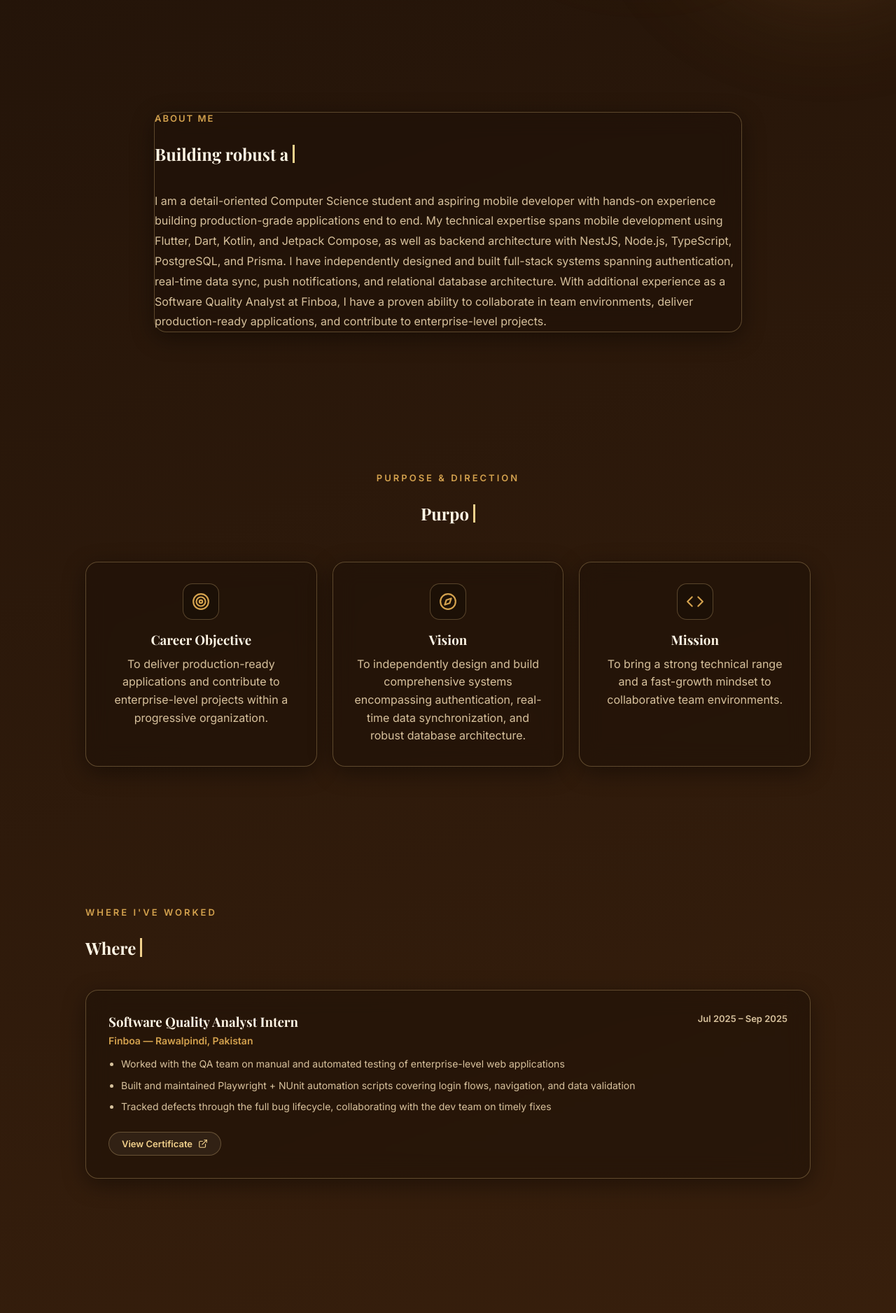
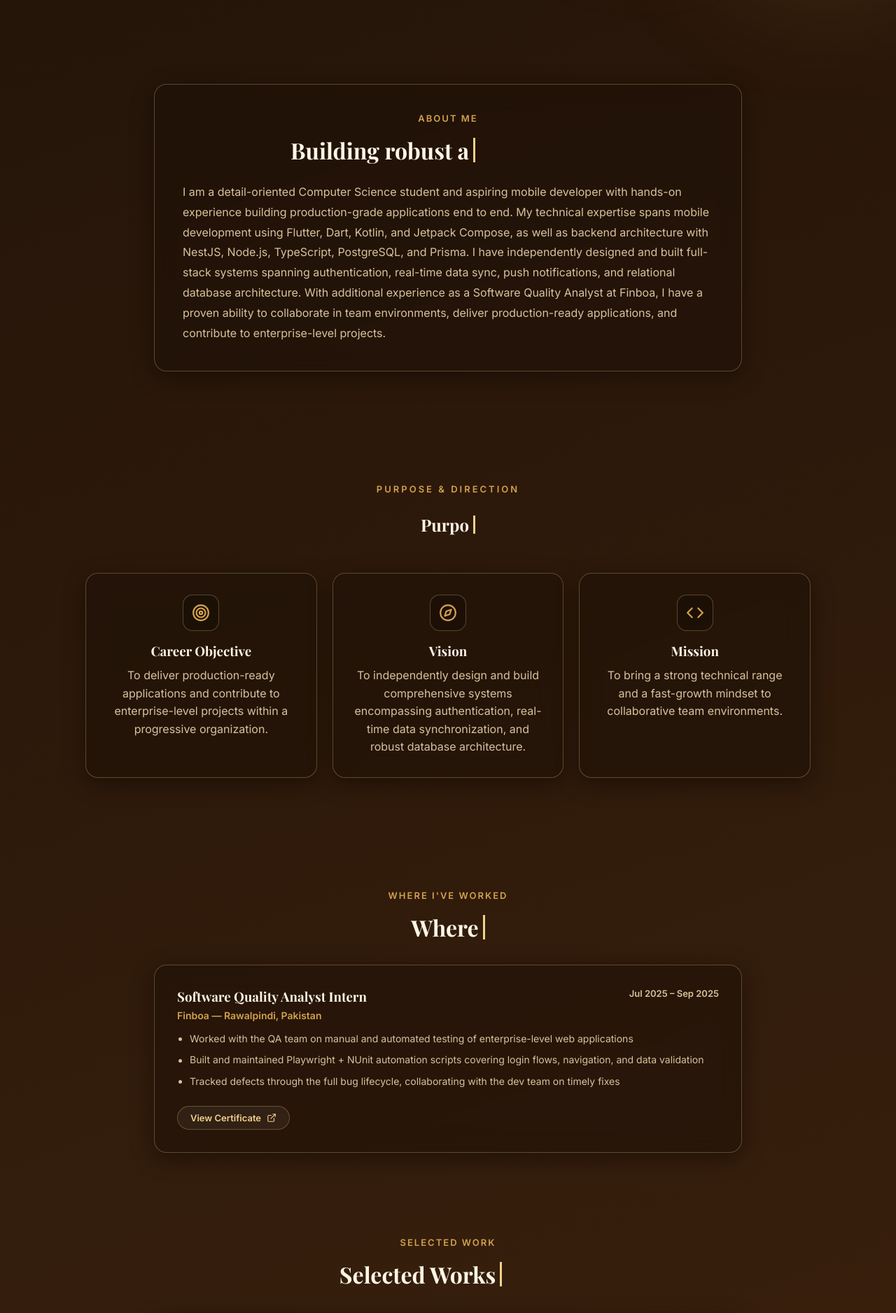
Before and after one commit to Talha-Bin-Zubair2125/abdul-moiz-raza-portfolio, a React (Vite) app: page / in a window 1280 px wide. Shown: the part 740-2617 px from the top of the page at 70% size. Built offline with nearby package versions, Linux system fonts and the light colour scheme.

Commit message:
Initial commit: Personal portfolio setup with React and Vite

```diff
--- a/src/components/About.jsx
+++ b/src/components/About.jsx
@@ -13,7 +13,13 @@ export default function About() {
   return (
     <section
       id="about"
-      style={{ display: "flex", justifyContent: "center" }}
+      style={{
+        display: "flex",
+        justifyContent: "center",
+        alignItems: "center",
+        padding: "60px 20px",
+        width: "100%",
+      }}
     >
       <motion.div
         initial={{ opacity: 0, y: 40 }}
@@ -21,18 +27,54 @@ export default function About() {
         viewport={{ once: true, amount: 0.3 }}
         transition={{ duration: 0.7 }}
         className="glass"
-        style={{ padding: "var(--card-pad)", maxWidth: 840, width: "100%" }}
+        style={{
+          padding: "clamp(24px, 5vw, 40px)",
+          maxWidth: 840,
+          width: "100%",
+        }}
       >
-        <div className="eyebrow" style={{ letterSpacing: "2px" }}>
+        <div
+          className="eyebrow"
+          style={{
+            letterSpacing: "2px",
+            textTransform: "uppercase",
+            marginBottom: "16px",
+            fontWeight: 600,
+            textAlign: "center",
+          }}
+        >
           About me
         </div>
+
         <h2
           style={{
             marginBottom: 24,
-            minHeight: "2.4em",
             display: "flex",
             alignItems: "center",
-            flexWrap: "wrap",
+            justifyContent: "center",
+            fontSize: "clamp(22px, 3vw, 32px)",
+            color: "var(--text)",
+            fontFamily: "var(--font-display)",
+          }}
+        >
+          <span style={{ position: "relative", display: "inline-flex" }}>
+            {/* Invisible longest string to reserve the exact width and prevent jitter */}
+            <span
+              style={{ visibility: "hidden", whiteSpace: "nowrap" }}
+              aria-hidden="true"
+            >
+              Engineering scalable solutions
+            </span>
+
+            {/* Left-aligned typing text inside the reserved space */}
+            <span
+              style={{
+                position: "absolute",
+                left: 0,
+                top: 0,
+                display: "inline-flex",
+                alignItems: "center",
+                whiteSpace: "nowrap",
               }}
             >
               <span>{typedHeading}</span>
@@ -41,14 +83,23 @@ export default function About() {
                   display: "inline-block",
                   width: "3px",
                   height: "1.1em",
-              background: "var(--gold-light)",
+                  background: "var(--gold-light, #d4af37)",
                   marginLeft: "6px",
                   animation: "blink 1s step-start infinite",
                   verticalAlign: "middle",
                 }}
               />
+            </span>
+          </span>
         </h2>
-        <p style={{ color: "var(--text-muted)", lineHeight: 1.8 }}>
+
+        <p
+          style={{
+            color: "var(--text-muted)",
+            lineHeight: 1.8,
+            textAlign: "left",
+          }}
+        >
           I am a detail-oriented Computer Science student and aspiring mobile
           developer with hands-on experience building production-grade
           applications end to end. My technical expertise spans mobile
--- a/src/components/Awards.jsx
+++ b/src/components/Awards.jsx
@@ -29,13 +29,33 @@ export default function Awards() {
           marginBottom: "12px",
         }}
       >
-        <div style={{ width: "40px", height: "1px", background: "var(--glass-border)" }} />
-        <div className="eyebrow" style={{ margin: 0, color: "var(--gold)", letterSpacing: "4px" }}>
+        <div
+          style={{
+            width: "40px",
+            height: "1px",
+            background: "var(--glass-border)",
+          }}
+        />
+        <div
+          className="eyebrow"
+          style={{ margin: 0, color: "var(--gold)", letterSpacing: "4px" }}
+        >
           ACHIEVEMENTS
         </div>
-        <div style={{ width: "40px", height: "1px", background: "var(--glass-border)" }} />
+        <div
+          style={{
+            width: "40px",
+            height: "1px",
+            background: "var(--glass-border)",
+          }}
+        />
       </div>
 
+      {/* Simple centered flex row — no hidden "sentinel" span reserving a
+          fixed box width. That approach anchored the real text to the
+          left edge of a box sized for the longest phrase, so any shorter
+          phrase rendered off-center. This grows evenly from the middle
+          instead, which is what "centered" actually needs to look like. */}
       <h2
         style={{
           marginBottom: "12px",
@@ -45,28 +65,7 @@ export default function Awards() {
           alignItems: "center",
           justifyContent: "center",
           flexWrap: "wrap",
-        }}
-      >
-        <span
-          style={{
-            position: "relative",
-            display: "inline-flex",
-            alignItems: "center",
-            maxWidth: "100%",
-          }}
-        >
-          <span style={{ visibility: "hidden", whiteSpace: "nowrap" }} aria-hidden="true">
-            Awards & Recognition
-          </span>
-          <span
-            style={{
-              position: "absolute",
-              left: 0,
-              display: "inline-flex",
-              alignItems: "center",
-              whiteSpace: "nowrap",
-              maxWidth: "100%",
-              overflow: "hidden",
+          textAlign: "center",
         }}
       >
         <span>{typedHeading}</span>
@@ -81,10 +80,13 @@ export default function Awards() {
             verticalAlign: "middle",
           }}
         />
-          </span>
-        </span>
       </h2>
-      <p style={{ color: "var(--text-muted)", marginBottom: "clamp(36px, 6vw, 56px)" }}>
+      <p
+        style={{
+          color: "var(--text-muted)",
+          marginBottom: "clamp(36px, 6vw, 56px)",
+        }}
+      >
         Dedication, perseverance, and a commitment to academic excellence.
       </p>
 
@@ -93,7 +95,11 @@ export default function Awards() {
         whileInView={{ opacity: 1, y: 0 }}
         viewport={{ once: true, amount: 0.2 }}
         transition={{ duration: 0.7 }}
-        style={{ display: "flex", flexDirection: "column", alignItems: "center" }}
+        style={{
+          display: "flex",
+          flexDirection: "column",
+          alignItems: "center",
+        }}
       >
         <div
           className="glass"
@@ -124,7 +130,8 @@ export default function Awards() {
             width: 60,
             height: 60,
             borderRadius: "18px",
-            background: "linear-gradient(135deg, var(--gold-light), var(--gold))",
+            background:
+              "linear-gradient(135deg, var(--gold-light), var(--gold))",
             color: "var(--text-dark)",
             display: "flex",
             alignItems: "center",
@@ -156,7 +163,11 @@ export default function Awards() {
           }}
         >
           <span>Prime Minister's Youth Programme</span>
-          <span style={{ fontSize: 18, lineHeight: 0, color: "var(--text-muted)" }}>•</span>
+          <span
+            style={{ fontSize: 18, lineHeight: 0, color: "var(--text-muted)" }}
+          >
+            •
+          </span>
           <span>2025</span>
         </div>
 
@@ -166,7 +177,6 @@ export default function Awards() {
             lineHeight: 1.7,
             maxWidth: "600px",
             marginBottom: "32px",
-            padding: "0 clamp(4px, 3vw, 0px)",
           }}
         >
           Awarded high-specification laptop for outstanding academic performance
@@ -184,9 +194,25 @@ export default function Awards() {
           }}
         >
           {detailsList.map((text, i) => (
-            <div key={i} style={{ display: "flex", alignItems: "flex-start", gap: "14px" }}>
-              <FiCheckCircle style={{ color: "var(--gold)", flexShrink: 0, marginTop: "2px" }} size={20} />
-              <span style={{ color: "var(--text-muted)", fontSize: 14.5, lineHeight: 1.6 }}>
+            <div
+              key={i}
+              style={{ display: "flex", alignItems: "flex-start", gap: "14px" }}
+            >
+              <FiCheckCircle
+                style={{
+                  color: "var(--gold)",
+                  flexShrink: 0,
+                  marginTop: "2px",
+                }}
+                size={20}
+              />
+              <span
+                style={{
+                  color: "var(--text-muted)",
+                  fontSize: 14.5,
+                  lineHeight: 1.6,
+                }}
+              >
                 {text}
               </span>
             </div>
--- a/src/components/Experience.jsx
+++ b/src/components/Experience.jsx
@@ -27,15 +27,43 @@ export default function Experience() {
   const typedHeading = useTypingEffect(experienceHeadings);
 
   return (
-    <section id="experience">
-      <div className="eyebrow">Where I've worked</div>
+    <section
+      id="experience"
+      style={{
+        display: "flex",
+        flexDirection: "column",
+        alignItems: "center",
+        width: "100%",
+        padding: "60px 20px", // Consistent padding for the section
+      }}
+    >
+      <div style={{ width: "100%", maxWidth: 840 }}>
+        {/* Centered Eyebrow */}
+        <div
+          className="eyebrow"
+          style={{
+            textAlign: "center",
+            textTransform: "uppercase",
+            letterSpacing: "2px",
+            fontWeight: 600,
+            marginBottom: "16px",
+          }}
+        >
+          Where I've worked
+        </div>
+
+        {/* Centered Heading without jitter */}
         <h2
           style={{
             marginBottom: 32,
-          minHeight: "2.4em",
             display: "flex",
             alignItems: "center",
+            justifyContent: "center",
             flexWrap: "wrap",
+            fontSize: "clamp(22px, 3vw, 32px)",
+            color: "var(--text)",
+            fontFamily: "var(--font-display)",
+            textAlign: "center",
           }}
         >
           <span>{typedHeading}</span>
@@ -52,7 +80,14 @@ export default function Experience() {
           />
         </h2>
 
-      <div style={{ display: "flex", flexDirection: "column", gap: "clamp(14px, 3vw, 20px)" }}>
+        {/* Experience Cards */}
+        <div
+          style={{
+            display: "flex",
+            flexDirection: "column",
+            gap: "clamp(14px, 3vw, 20px)",
+          }}
+        >
           {experience.map((job, i) => (
             <motion.div
               key={job.role}
@@ -61,7 +96,9 @@ export default function Experience() {
               viewport={{ once: true, amount: 0.3 }}
               transition={{ duration: 0.6, delay: i * 0.1 }}
               className="glass"
-            style={{ padding: "clamp(22px, 4vw, 32px) clamp(18px, 4vw, 32px)" }}
+              style={{
+                padding: "clamp(22px, 4vw, 32px) clamp(18px, 4vw, 32px)",
+              }}
             >
               <div
                 style={{
@@ -140,6 +177,7 @@ export default function Experience() {
             </motion.div>
           ))}
         </div>
+      </div>
     </section>
   );
 }
--- a/src/components/Hero.jsx
+++ b/src/components/Hero.jsx
@@ -13,7 +13,7 @@ const stats = [
   { value: "5+", label: "Projects" },
   { value: "2026", label: "Graduate" },
   { value: "3.29", label: "CGPA" },
-  { value: "Rawalpindi, PK", label: "Location", wide: true },
+  { value: "Rawalpindi,PK", label: "Location" },
 ];
 
 export default function Hero() {
@@ -97,11 +97,14 @@ export default function Hero() {
           </p>
 
           <div className="stats-grid">
-            {stats.map((s) => (
+            {stats.map((s, idx) => (
               <motion.div
                 key={s.label}
-                whileHover={{ y: -4 }}
-                className={`glass stat-card${s.wide ? " stat-card-wide" : ""}`}
+                initial={{ opacity: 0, y: 20 }}
+                animate={{ opacity: 1, y: 0 }}
+                transition={{ duration: 0.5, delay: 0.2 + idx * 0.08 }}
+                whileHover={{ y: -4, borderColor: "var(--gold-soft)" }}
+                className="glass stat-card"
               >
                 <div className="stat-value">{s.value}</div>
                 <div className="stat-label">{s.label}</div>
@@ -265,38 +268,43 @@ export default function Hero() {
           max-width: 540px;
         }
 
+        /* Improved Stats Grid */
         .stats-grid {
-          display: flex;
+          display: grid;
+          grid-template-columns: repeat(5, 1fr);
           gap: 12px;
-          flex-wrap: wrap;
           margin-bottom: 30px;
         }
 
         .stat-card {
-          padding: 14px 18px;
-          min-width: 100px;
-          flex: 1 1 100px;
+          padding: 14px 8px;
+          display: flex;
+          flex-direction: column;
+          justify-content: center;
+          align-items: center;
           text-align: center;
+          height: 105px;
+          border-radius: 16px;
           cursor: default;
-        }
-
-        .stat-card-wide {
-          flex: 1 1 160px;
+          transition: transform 0.2s ease, border-color 0.2s ease;
         }
 
         .stat-value {
           font-family: var(--font-display);
-          font-size: clamp(15px, 2.4vw, 22px);
+          font-size: clamp(15px, 1.8vw, 20px);
           font-weight: 700;
           color: var(--gold-light);
-          white-space: normal;
-          overflow-wrap: break-word;
+          white-space: pre-line;
+          line-height: 1.2;
+          margin-bottom: 6px;
         }
 
         .stat-label {
-          font-size: 12px;
+          font-size: 11px;
+          text-transform: uppercase;
+          letter-spacing: 0.5px;
           color: var(--text-muted);
-          margin-top: 2px;
+          font-weight: 500;
         }
 
         .hero-actions {
@@ -306,6 +314,12 @@ export default function Hero() {
         }
 
         @keyframes blink { 50% { opacity: 0; } }
+
+        @media (max-width: 960px) {
+          .stats-grid {
+            grid-template-columns: repeat(3, 1fr);
+          }
+        }
 
         @media (max-width: 850px) {
           .hero-grid {
@@ -327,13 +341,18 @@ export default function Hero() {
             margin-bottom: 8px;
           }
           .tag-top-left, .tag-top-right { display: none; }
+          .stats-grid {
+            grid-template-columns: repeat(3, 1fr);
+            gap: 8px;
+          }
         }
 
         @media (max-width: 480px) {
           .hero-section { padding-top: calc(var(--nav-height, 76px) + 16px); }
           .hero-avatar-container { width: 168px; height: 168px; }
-          .stat-card { min-width: 42%; flex: 1 1 42%; }
-          .stat-card-wide { flex: 1 1 100%; }
+          .stats-grid {
+            grid-template-columns: repeat(2, 1fr);
+          }
           .hero-actions { flex-direction: column; width: 100%; }
           .hero-actions .btn { width: 100%; }
         }
--- a/src/components/Navbar.jsx
+++ b/src/components/Navbar.jsx
@@ -43,10 +43,11 @@ export default function Navbar() {
     };
   }, []);
 
-  // Lock background scroll while the mobile menu is open
   useEffect(() => {
     document.body.style.overflow = open ? "hidden" : "";
-    return () => { document.body.style.overflow = ""; };
+    return () => {
+      document.body.style.overflow = "";
+    };
   }, [open]);
 
   const closeMenu = () => setOpen(false);
@@ -54,6 +55,12 @@ export default function Navbar() {
   return (
     <>
       {/* ================= NAVBAR ================= */}
+      {/* Outer wrapper spans the full viewport width and uses flex
+          justify-content:center to center the pill. This is more robust
+          than left:50% + translateX(-50%) on the pill itself, which can
+          misbehave at medium widths once the pill's own content width
+          gets close to the viewport width. */}
+      <div className="navbar-wrapper">
         <motion.nav
           className="navbar"
           initial={{ opacity: 0, y: -20 }}
@@ -104,6 +111,7 @@ export default function Navbar() {
             </button>
           </div>
         </motion.nav>
+      </div>
 
       {/* ================= MOBILE MENU ================= */}
       <AnimatePresence>
@@ -143,15 +151,25 @@ export default function Navbar() {
       </AnimatePresence>
 
       <style>{`
+        /* Full-width, non-interactive except for the pill itself, so
+           clicks still pass through to the page on either side of it. */
+        .navbar-wrapper {
+          position: fixed;
+          top: 0;
+          left: 0;
+          right: 0;
+          z-index: 1000;
+          display: flex;
+          justify-content: center;
+          padding: clamp(10px, 3vw, 20px) 12px 0;
+          pointer-events: none;
+          box-sizing: border-box;
+        }
+
         .navbar {
-          position: fixed;
-          top: clamp(10px, 3vw, 20px);
-          left: 50%;
-          transform: translateX(-50%);
-          z-index: 1000;
           width: max-content;
-          max-width: calc(100vw - 24px);
-          box-sizing: border-box;
+          max-width: 100%;
+          pointer-events: auto;
         }
 
         .navbar-inner {
@@ -169,7 +187,8 @@ export default function Navbar() {
             0 10px 40px rgba(0, 0, 0, 0.35),
             inset 0 1px 0 rgba(255, 255, 255, 0.08);
           box-sizing: border-box;
-          gap: clamp(10px, 3vw, 20px);
+          gap: clamp(8px, 2.4vw, 20px);
+          max-width: 100%;
           transition: all 0.3s ease;
         }
 
@@ -184,6 +203,7 @@ export default function Navbar() {
           font-weight: 700;
           letter-spacing: 0.4px;
           white-space: nowrap;
+          flex-shrink: 0;
         }
 
         .brand-measure {
@@ -211,22 +231,32 @@ export default function Navbar() {
           border-radius: 2px;
         }
 
+        /* Links shrink and gap tightens smoothly instead of jumping
+           straight to the hamburger — this is what fixes the "medium
+           screen" squeeze, since 8 links no longer fight for space
+           against a fixed gap/padding right up until the breakpoint. */
         .desktop-links {
           display: flex;
           align-items: center;
-          gap: 4px;
+          gap: clamp(0px, 0.6vw, 4px);
           white-space: nowrap;
+          overflow-x: auto;
+          scrollbar-width: none;
+          max-width: 60vw;
         }
+
+        .desktop-links::-webkit-scrollbar { display: none; }
 
         .nav-link {
           position: relative;
           color: var(--text, #ffffff);
           text-decoration: none;
-          font-size: 13px;
+          font-size: clamp(11.5px, 1.1vw, 13px);
           font-weight: 500;
           opacity: 0.8;
-          padding: 8px 12px;
+          padding: 8px clamp(8px, 1.1vw, 14px);
           border-radius: 999px;
+          white-space: nowrap;
           transition: color 0.2s ease, opacity 0.2s ease, background 0.2s ease;
         }
 
@@ -312,6 +342,9 @@ export default function Navbar() {
           opacity: 1;
         }
 
+        /* One breakpoint band (851–950px) now gets shrinking links via
+           clamp() above instead of nothing until 950px flips it to the
+           hamburger — that band was the "medium screen" squeeze. */
         @media (max-width: 950px) {
           .desktop-links { display: none; }
           .menu-button { display: flex; }
@@ -319,7 +352,7 @@ export default function Navbar() {
         }
 
         @media (max-width: 480px) {
-          .navbar { top: 12px; max-width: calc(100vw - 16px); }
+          .navbar-wrapper { padding-top: 12px; }
           .navbar-brand { font-size: 14px; }
           .mobile-menu { width: calc(100vw - 16px); }
         }
--- a/src/components/Projects.jsx
+++ b/src/components/Projects.jsx
@@ -12,7 +12,7 @@ import {
 } from "react-icons/si";
 
 const projectHeadings = [
-  "Projects I'm proud of",
+  "Projects I'm proud of", // This is the longest phrase
   "Selected Works",
   "Featured Projects",
 ];
@@ -56,37 +56,56 @@ export default function Projects() {
   const typedHeading = useTypingEffect(projectHeadings);
 
   return (
-    <section id="projects">
-      <div className="eyebrow">Selected work</div>
+    <section
+      id="projects"
+      style={{
+        display: "flex",
+        flexDirection: "column",
+        alignItems: "center",
+        width: "100%",
+        padding: "60px 20px"
+      }}
+    >
+      <div style={{ width: "100%", maxWidth: 840 }}>
+        <div
+          className="eyebrow"
+          style={{
+            textAlign: "center",
+            textTransform: "uppercase",
+            letterSpacing: "2px",
+            fontWeight: 600,
+            marginBottom: "16px"
+          }}
+        >
+          Selected work
+        </div>
+
         <h2
           style={{
             marginBottom: 36,
-          minHeight: "1.4em",
             display: "flex",
             alignItems: "center",
-          flexWrap: "wrap",
+            justifyContent: "center",
+            fontSize: "clamp(22px, 3vw, 32px)",
+            color: "var(--text)",
+            fontFamily: "var(--font-display)",
           }}
         >
-        <span
-          style={{
-            position: "relative",
-            display: "inline-flex",
-            alignItems: "center",
-            maxWidth: "100%",
-          }}
-        >
+          <span style={{ position: "relative", display: "inline-flex" }}>
+            {/* Invisible longest string to reserve the exact width and prevent jitter */}
             <span style={{ visibility: "hidden", whiteSpace: "nowrap" }} aria-hidden="true">
               Projects I'm proud of
             </span>
+
+            {/* Left-aligned typing text inside the reserved space */}
             <span
               style={{
                 position: "absolute",
                 left: 0,
+                top: 0,
                 display: "inline-flex",
                 alignItems: "center",
                 whiteSpace: "nowrap",
-              maxWidth: "100%",
-              overflow: "hidden",
               }}
             >
               <span>{typedHeading}</span>
@@ -94,10 +113,11 @@ export default function Projects() {
                 style={{
                   display: "inline-block",
                   width: "3px",
-                height: "0.8em",
+                  height: "1.1em",
                   background: "var(--gold-light)",
                   marginLeft: "6px",
                   animation: "blink 1s step-start infinite",
+                  verticalAlign: "middle",
                 }}
               />
             </span>
@@ -182,6 +202,7 @@ export default function Projects() {
             </motion.div>
           ))}
         </div>
+      </div>
     </section>
   );
 }
```
Lines whose indentation alone changed are shown as unchanged.
